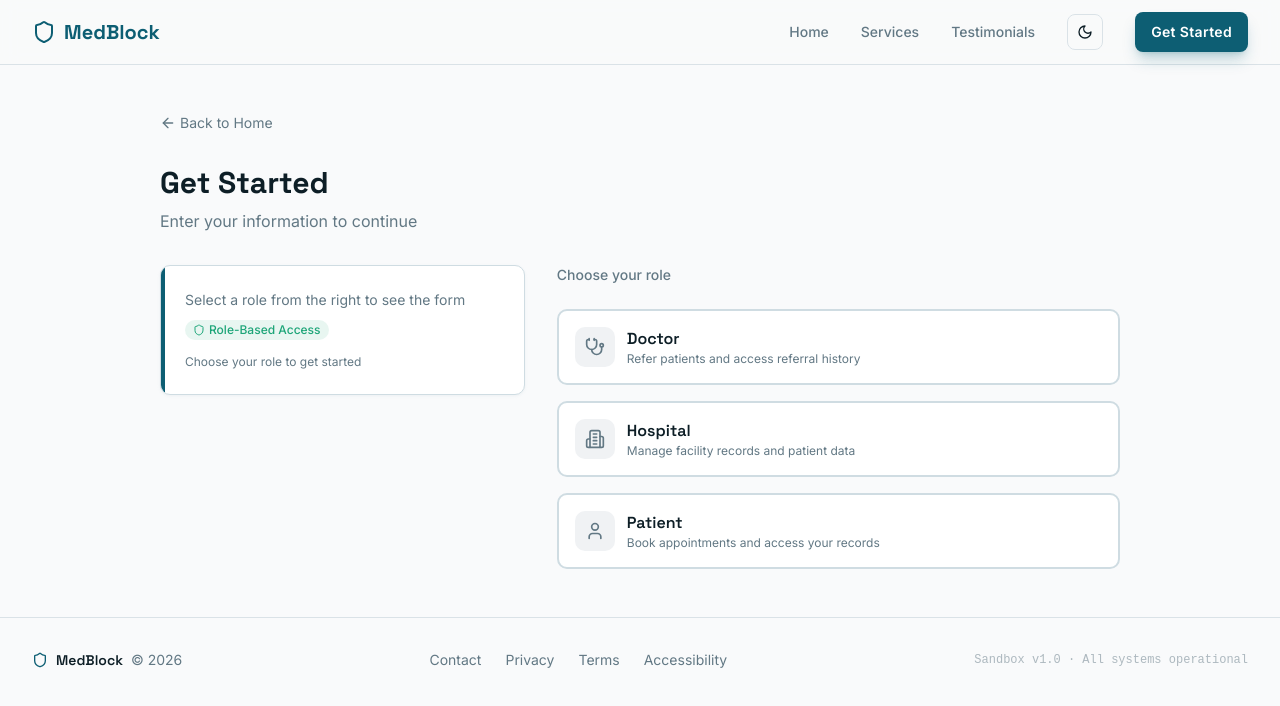
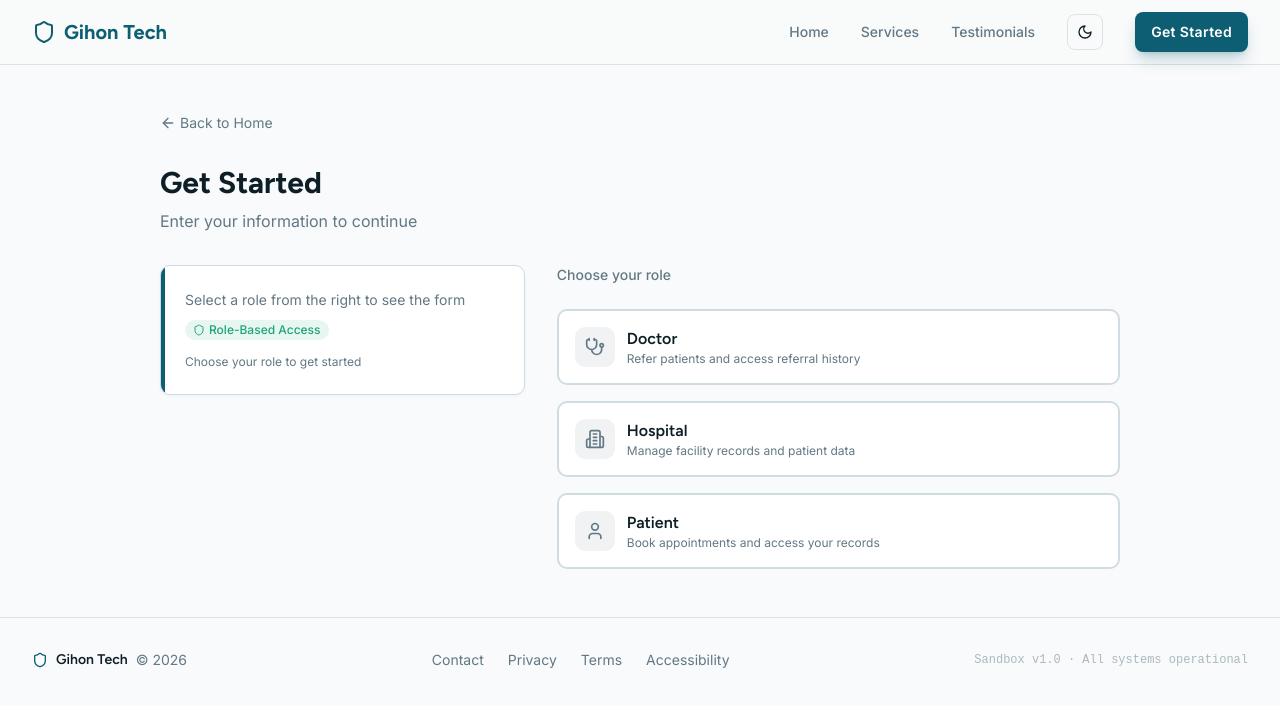
Before and after one commit to anon381/Hospital-Management-System, a React (Vite) app: page /get-started in a window 1280 px wide. Shown: the top 706 px of the page. Built offline with nearby package versions, Linux system fonts and the light colour scheme; the HTML template or start-up script is replaced by a standard one.

Commit message:
feat: update branding from MedBlock to Gihon Tech and adjust theme storage keys

```diff
--- a/src/components/Footer.tsx
+++ b/src/components/Footer.tsx
@@ -6,7 +6,7 @@ const Footer = () => {
       <div className="container flex flex-col md:flex-row items-center justify-between gap-4">
         <div className="flex items-center gap-2 text-sm text-muted-foreground">
           <Shield className="h-4 w-4 text-primary" />
-          <span className="font-display font-semibold text-foreground">MedBlock</span>
+          <span className="font-display font-semibold text-foreground">Gihon Tech</span>
           <span>© {new Date().getFullYear()}</span>
         </div>
 
--- a/src/components/Header.tsx
+++ b/src/components/Header.tsx
@@ -20,7 +20,7 @@ const Header = () => {
       <div className="container flex h-16 items-center justify-between">
         <Link to="/" className="flex items-center gap-2 font-display text-xl font-bold text-primary dark:drop-shadow-[0_0_8px_hsl(var(--primary)/0.5)]">
           <Shield className="h-6 w-6" />
-          <span>MedBlock</span>
+          <span>Gihon Tech</span>
         </Link>
 
         {/* Desktop nav */}
--- a/src/hooks/use-theme.tsx
+++ b/src/hooks/use-theme.tsx
@@ -10,7 +10,7 @@ const ThemeContext = createContext<{
 export const ThemeProvider = ({ children }: { children: React.ReactNode }) => {
   const [theme, setTheme] = useState<Theme>(() => {
     if (typeof window !== "undefined") {
-      const stored = localStorage.getItem("medblock-theme") as Theme;
+      const stored = localStorage.getItem("gihontech-theme") as Theme;
       if (stored) return stored;
       return window.matchMedia("(prefers-color-scheme: dark)").matches ? "dark" : "light";
     }
@@ -21,7 +21,7 @@ export const ThemeProvider = ({ children }: { children: React.ReactNode }) => {
     const root = document.documentElement;
     root.classList.remove("light", "dark");
     root.classList.add(theme);
-    localStorage.setItem("medblock-theme", theme);
+    localStorage.setItem("gihontech-theme", theme);
   }, [theme]);
 
   const toggleTheme = () => setTheme((prev) => (prev === "light" ? "dark" : "light"));
--- a/src/index.css
+++ b/src/index.css
@@ -1,4 +1,4 @@
-@import url('https://fonts.googleapis.com/css2?family=Space+Grotesk:wght@300;400;500;600;700&family=Inter:wght@300;400;500;600;700&display=swap');
+@import url('https://fonts.googleapis.com/css2?family=Figtree:wght@300;400;500;600;700&family=Inter:wght@300;400;500;600;700&display=swap');
 
 @tailwind base;
 @tailwind components;
--- a/tailwind.config.ts
+++ b/tailwind.config.ts
@@ -14,7 +14,7 @@ export default {
     },
     extend: {
       fontFamily: {
-        display: ["Space Grotesk", "system-ui", "sans-serif"],
+        display: ["Figtree", "system-ui", "sans-serif"],
         body: ["Inter", "system-ui", "sans-serif"],
         mono: ["JetBrains Mono", "Fira Code", "monospace"],
       },
```
